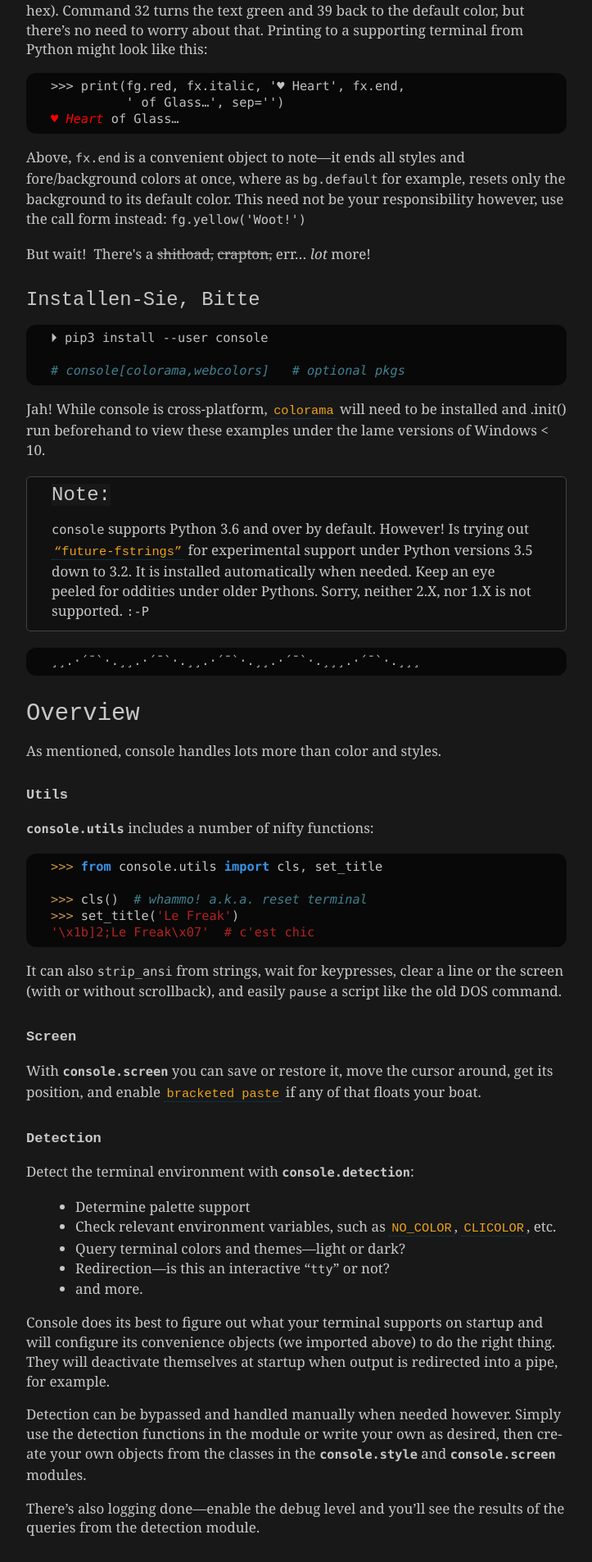
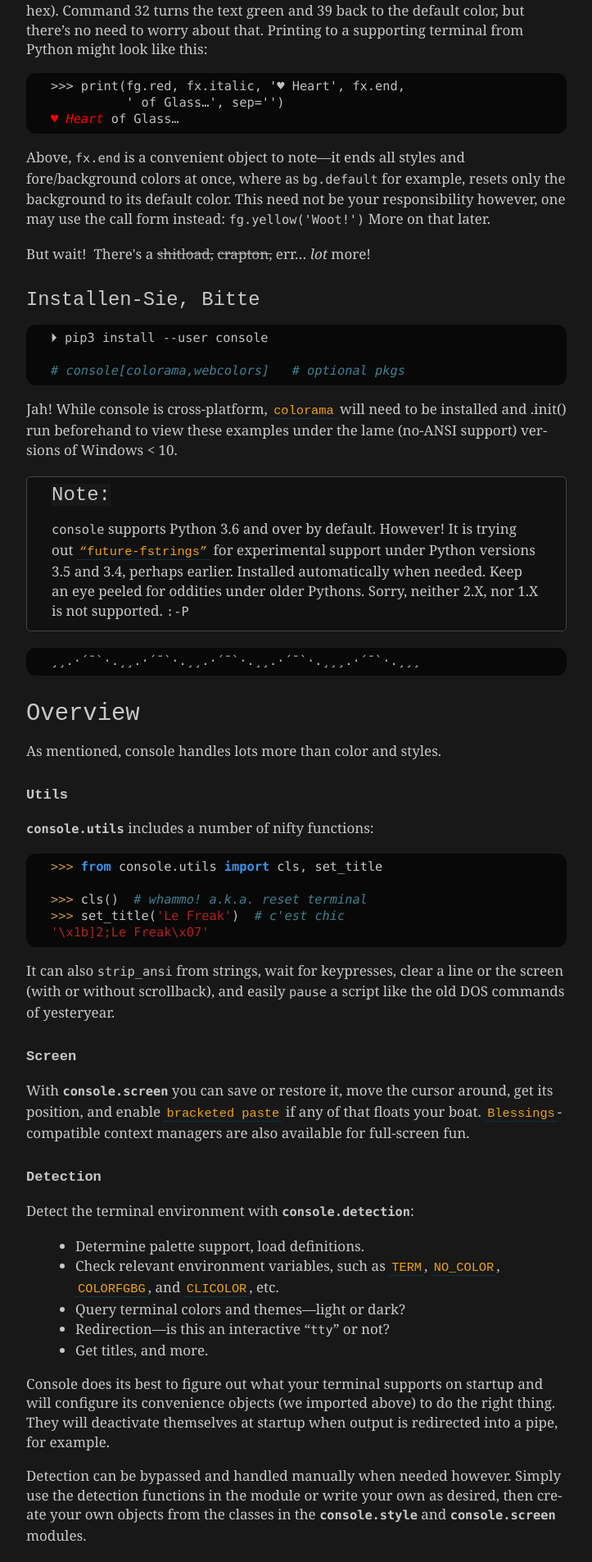
Before and after one commit to mixmastamyk/console, a Sphinx documentation site: the page built from docs/readme.rst, in a window 1280 px wide. Shown: the part 770-2675 px from the top of the page at 82% size, without its empty margins (388-1111 px from the left). Built offline with Sphinx 7.4.7, drawn with Linux system fonts in a browser that asks for light colours; some of the changed text lies outside the part shown.

Commit message:
enh: windows capabilities, imprv docs

```diff
--- a/docs/_static/custom.css
+++ b/docs/_static/custom.css
@@ -113,6 +113,9 @@ code, span.pre  {
 .mt {
     margin-top: 1.3em;
 }
+.mb {
+    margin-bottom: 1.3em;
+}
 .rounded {
     border-radius: .8em;
 }
--- a/docs/readme.rst
+++ b/docs/readme.rst
@@ -68,7 +68,8 @@ it ends all styles and fore/background colors at once,
 where as ``bg.default`` for example,
 resets only the background to its default color.
 This need not be your responsibility however,
-use the call form instead: ``fg.yellow('Woot!')``
+one may use the call form instead: ``fg.yellow('Woot!')``
+More on that later.
 
 .. raw:: html
 
@@ -92,15 +93,16 @@ Jah!
 While console is cross-platform,
 `colorama <https://pypi.python.org/pypi/colorama>`_
 will need to be installed and .init() run beforehand to view these examples
-under the lame versions of Windows < 10.
+under the lame (no-ANSI support) versions of Windows < 10.
 
 .. note::
 
     ``console`` supports Python 3.6 and over by default.
-    However!  Is trying out
+    However!  It is trying out
     `"future-fstrings" <https://github.com/asottile/future-fstrings>`_
-    for experimental support under Python versions 3.5 down to 3.2.
-    It is installed automatically when needed.
+    for experimental support under Python versions 3.5 and 3.4,
+    perhaps earlier.
+    Installed automatically when needed.
     Keep an eye peeled for oddities under older Pythons.
     Sorry, neither 2.X, nor 1.X is not supported. ``:-P``
 
@@ -125,13 +127,13 @@ includes a number of nifty functions:
     >>> from console.utils import cls, set_title
 
     >>> cls()  # whammo! a.k.a. reset terminal
-    >>> set_title('Le Freak')
-    '\x1b]2;Le Freak\x07'  # c'est chic
+    >>> set_title('Le Freak')  # c'est chic
+    '\x1b]2;Le Freak\x07'
 
 It can also ``strip_ansi`` from strings,
 wait for keypresses,
 clear a line or the screen (with or without scrollback),
-and easily ``pause`` a script like the old DOS command.
+and easily ``pause`` a script like the old DOS commands of yesteryear.
 
 .. rubric:: **Screen**
 
@@ -142,6 +144,8 @@ get its position,
 and enable
 `bracketed paste <https://cirw.in/blog/bracketed-paste>`_
 if any of that floats your boat.
+`Blessings <https://pypi.org/project/blessings/>`_-\
+compatible context managers are also available for full-screen fun.
 
 
 .. rubric:: **Detection**
@@ -149,14 +153,17 @@ if any of that floats your boat.
 Detect the terminal environment with
 :mod:`console.detection`:
 
-    - Determine palette support
+    - Determine palette support, load definitions.
     - Check relevant environment variables, such as
+      `TERM <https://www.gnu.org/software/gettext/manual/html_node/The-TERM-variable.html>`_,
       `NO_COLOR <http://no-color.org/>`_,
+      `COLORFGBG <https://unix.stackexchange.com/q/245378/159110>`_,
+      and
       `CLICOLOR <https://bixense.com/clicolors/>`_,
       etc.
     - Query terminal colors and themes---light or dark?
     - Redirection---is this an interactive "``tty``" or not?
-    - and more.
+    - Get titles, and more.
 
 Console does its best to figure out what your terminal supports on startup
 and will configure its convenience objects
@@ -206,10 +213,10 @@ below:
 - "True", a.k.a. 16 million colors, consisting of:
 
   - RGB specified colors
-  - X11 named colors
-  - Webcolors named colors
+  - X11-named colors, or
+  - Webcolors-named colors
 
-As mentioned
+As mentioned,
 the original palette,
 X11,
 and Webcolor palettes
@@ -278,7 +285,8 @@ so those tasks no longer need to be managed manually:
 When palette objects are combined together as done above,
 the list of codes to be rendered to is kept on ice until final output as a
 string.
-Meaning, there won't be redundant escape sequences in the output:
+Meaning, there won't be redundant escape sequences in the output.
+No sirree !
 
 .. code-block:: python
 
@@ -341,7 +349,7 @@ Demos and Tests
 
     *Outta Sight!*
 
-A series of positively *jaw-dropping* demos (haha, ok maybe not) may be run at
+A series of positively jaw-dropping demos (haha, ok maybe not) may be run at
 the command-line with::
 
     ⏵ python3 -m console.demos
--- a/setup.py
+++ b/setup.py
@@ -43,7 +43,7 @@ setup(
     long_description    = slurp('readme.rst'),
     packages            = ('console',),
     url                 = 'https://github.com/mixmastamyk/console',
-    version             = '0.89a1',
+    version             = '0.89a2',
 
     extras_require      = extras_require,
     install_requires    = install_requires,
```
Also changed, not shown: other parts of docs/readme.rst (+2 -2 lines), docs/additional.rst (+61 -14 lines), docs/index.rst (+4 -5 lines), docs/why.rst (+17 -16 lines), readme.rst (+25 -17 lines), 3 other files.
